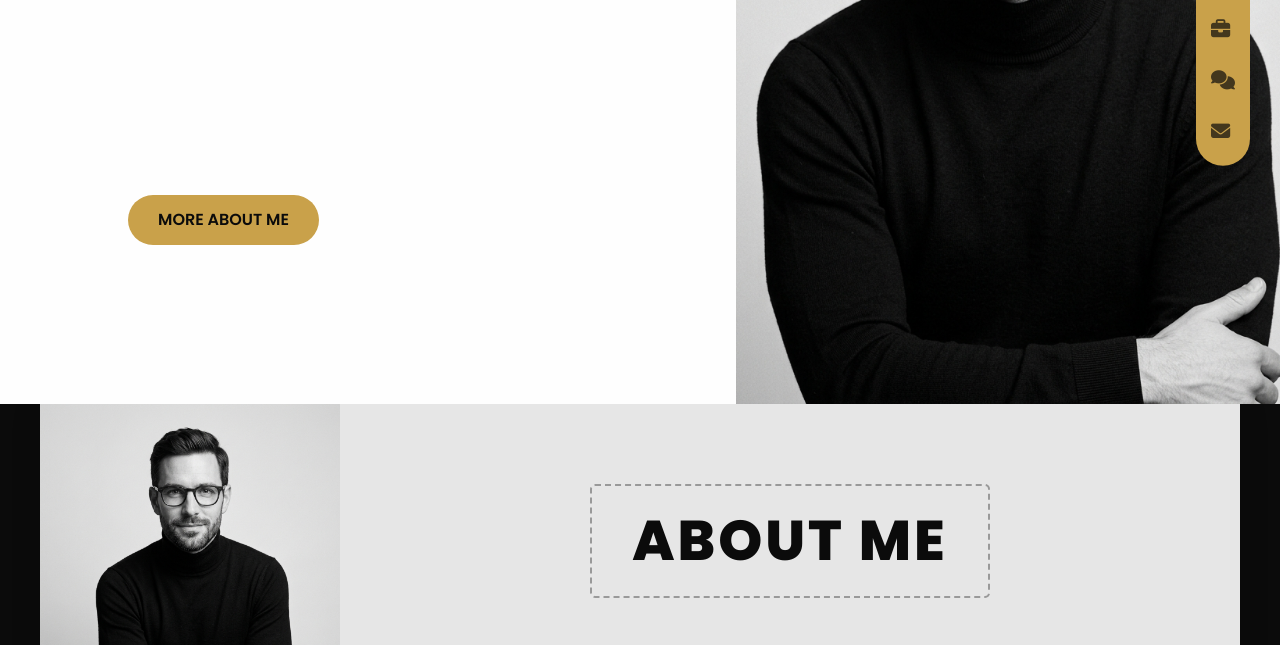
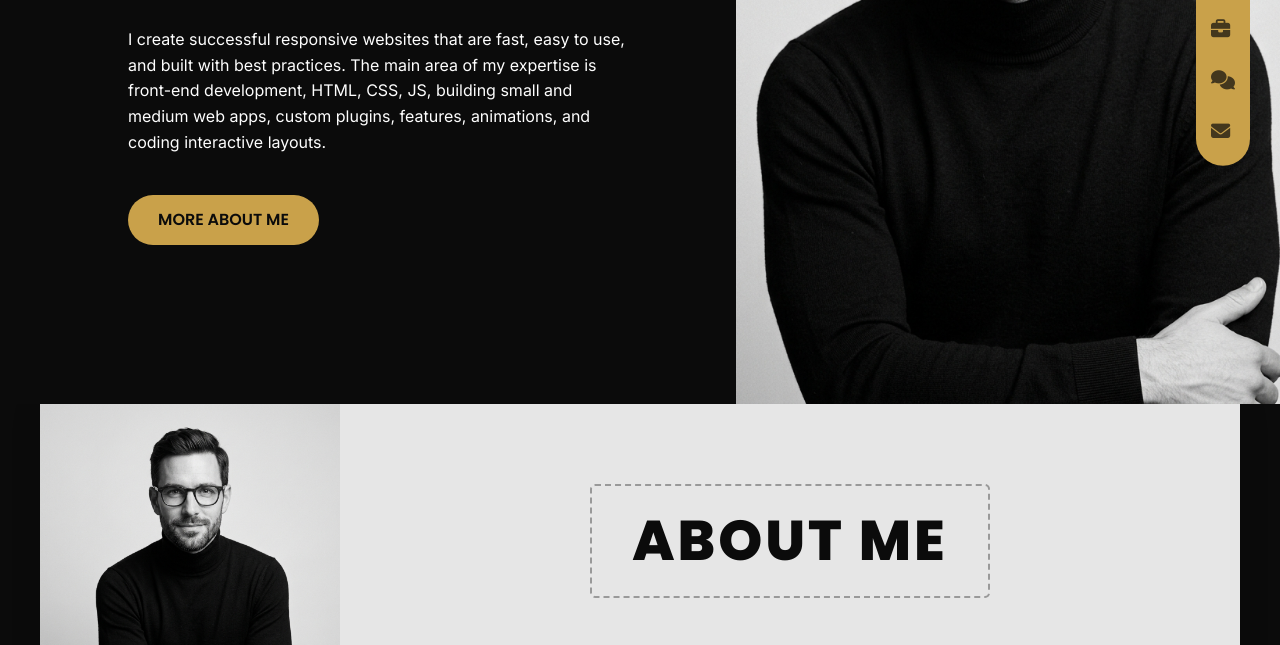
Before and after one commit to taniksharma29/tanik-portfolio-new, a plain HTML site: page index.html in a window 1280 px wide. Shown: the part 396-1041 px from the top of the page. Drawn offline with Linux system fonts and the light colour scheme; files whose address does not match are found by name.

Commit message:
Change background color variable in home section

```diff
--- a/style.css
+++ b/style.css
@@ -50,7 +50,7 @@ a {
     height: 100vh;
     width: 100%;
     display: flex;
-    background-color: var(--light-bg);
+    background-color: var(--bg-color);
     position: relative;
     z-index: 10;
 }
```
